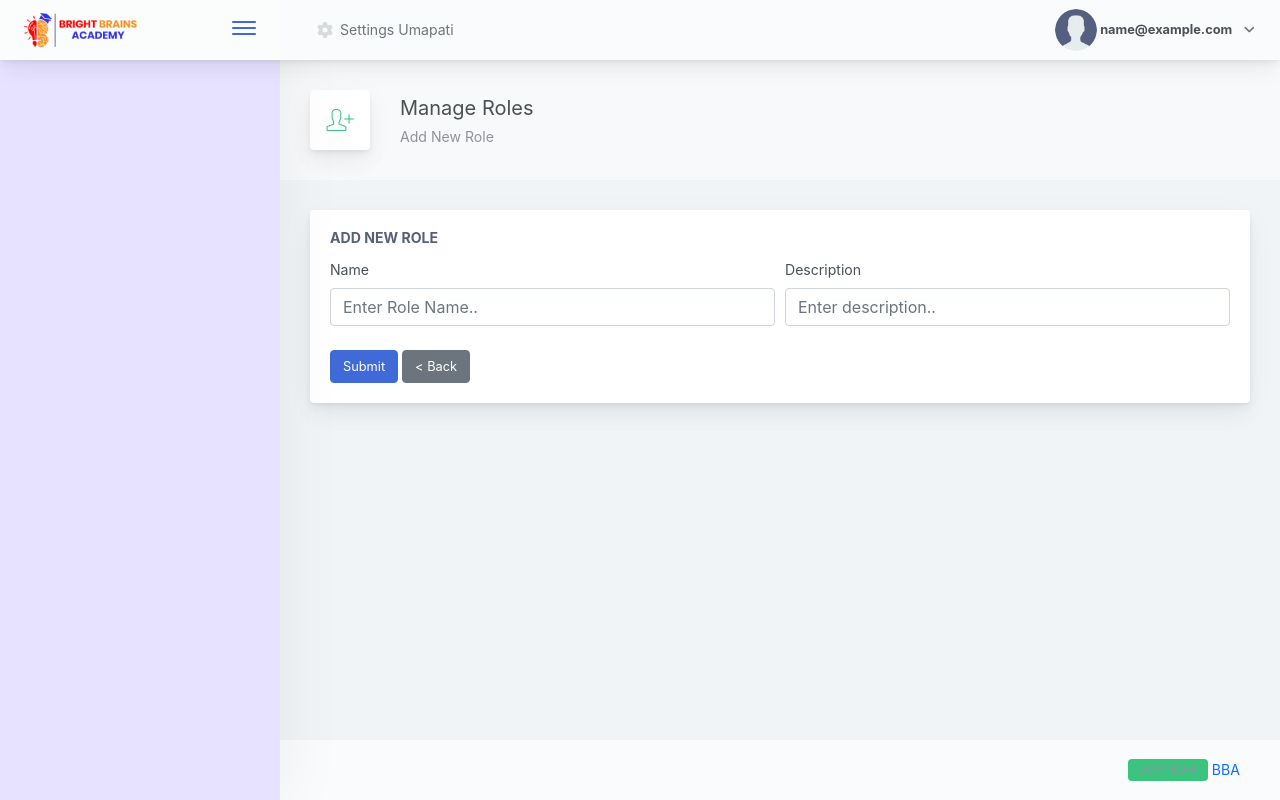
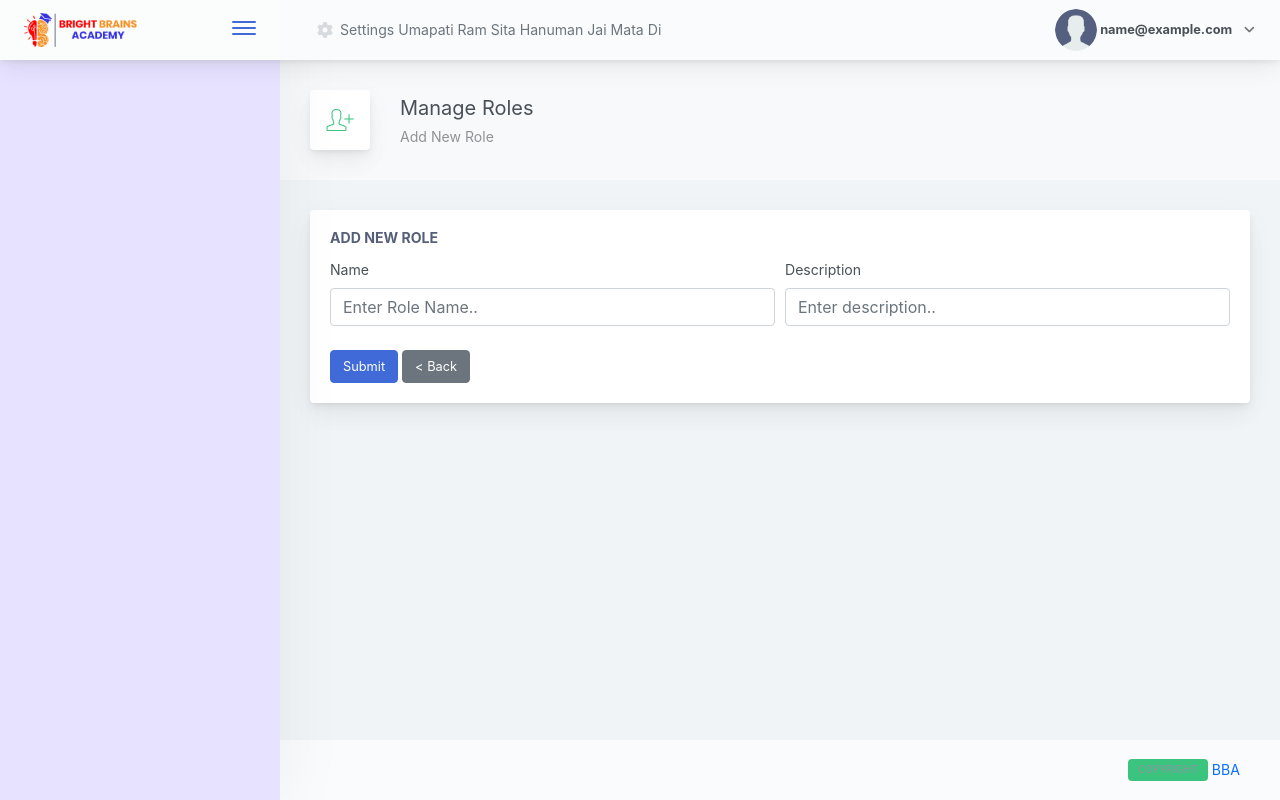
Before and after one commit to dishaarora1996/Mon-Backend, a Django app: page /add-admin-role in a window 1280 px wide. Run offline with Django 4.2, Linux system fonts and the light colour scheme; the visitor is signed in with stand-in values (Sample User, id 1); data that the repository does not hold is empty; some libraries are stand-ins or nearby versions.

Commit message:
Update base.html

```diff
--- a/templates/base.html
+++ b/templates/base.html
@@ -73,7 +73,7 @@
                         <li class="dropdown nav-item">
                             <a href="javascript:void(0);" class="nav-link btn-open-options">
                                 <i class="nav-link-icon fa fa-cog"></i>
-                                Settings Umapati
+                                Settings Umapati Ram Sita Hanuman Jai Mata Di
                             </a>
                         </li>
                     </ul>
```
